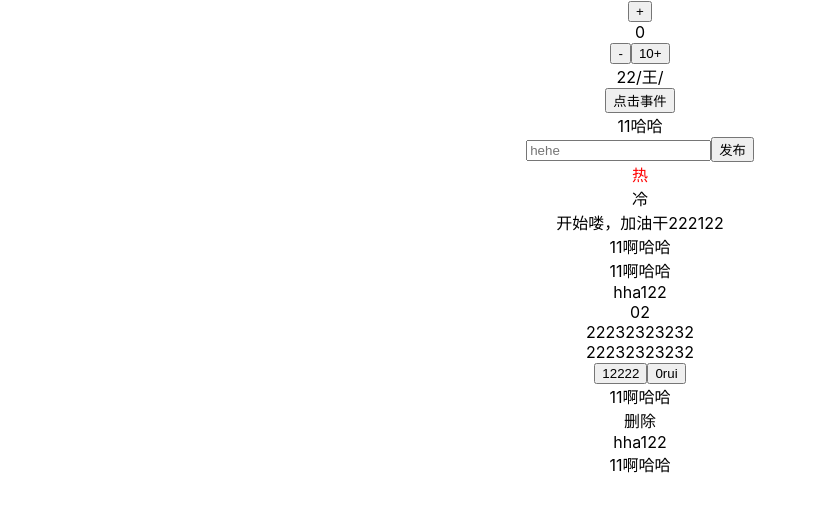
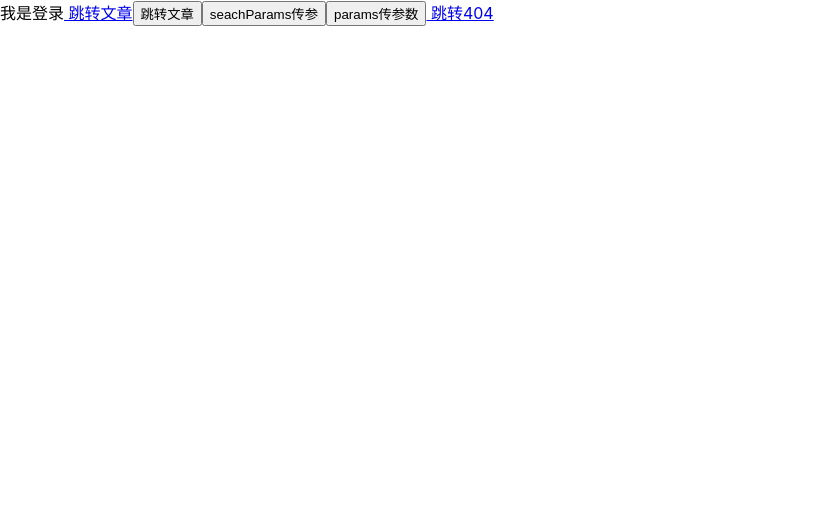
Before and after one commit to Rgp-1466639716/reactTest, a React app: page /Login in a window 1280 px wide. Shown: the top 512 px of the page, without its empty margins (0-817 px from the left). Built offline with nearby package versions, Linux system fonts and the light colour scheme; data requests are answered from the project's data file.

Commit message:
SGC-函数式路由router

```diff
--- a/src/index.js
+++ b/src/index.js
@@ -4,13 +4,15 @@ import React from 'react';
 import ReactDOM from 'react-dom/client';
 import './index.css';
 // 导入项目根组件
-import App from './App';
+// import App from './App';
 import store from './store';
 import { Provider } from 'react-redux';
+import {RouterProvider} from 'react-router-dom';
+import router from './router'
 
 const root = ReactDOM.createRoot(document.getElementById('root'));
 root.render(
   <Provider store={store}>
-    <App />
+    <RouterProvider router={router} />
   </Provider>
 );
--- /dev/null
+++ b/src/page/Articl/index.js
@@ -0,0 +1,13 @@
+import { useSearchParams,useParams } from 'react-router-dom'
+
+const Articl =()=>{
+  // searchParams 传参
+  // const [ params ] = useSearchParams()
+  // const name = params.get('name')
+  // params 传参
+  const params2 = useParams()
+  const name2 = params2.name
+  const id2 =params2.id
+  return<div>我wezhang{name2}{id2}</div>
+}
+export default Articl
--- /dev/null
+++ b/src/page/Layout/About/index.js
@@ -0,0 +1,6 @@
+// import { useSearchParams,useParams } from 'react-router-dom'
+
+const About =()=>{
+  return<div>guanyu</div>
+}
+export default About
--- /dev/null
+++ b/src/page/Layout/Asolo/index.js
@@ -0,0 +1,6 @@
+// import { useSearchParams,useParams } from 'react-router-dom'
+
+const Asolo =()=>{
+  return<div>1yexu</div>
+}
+export default Asolo
--- /dev/null
+++ b/src/page/Layout/index.js
@@ -0,0 +1,15 @@
+// import { useSearchParams,useParams } from 'react-router-dom'
+import { Link, Outlet } from 'react-router-dom'
+const Layout =()=>{
+  return(
+    <div>
+      我是一级路由
+      {/* 二级路由 */}
+      <Link to="/"> 跳转关于</Link>
+      <Link to="/Asolo"> 跳转也许</Link>
+      {/* 二级路由显示位置 */}
+      <Outlet/>
+    </div>
+  )
+}
+export default Layout
--- /dev/null
+++ b/src/page/Login/index.js
@@ -0,0 +1,17 @@
+import { Link, useNavigate } from 'react-router-dom'
+const Login =()=>{
+  const navigate = useNavigate()
+  return (
+    <div>
+      我是登录
+      {/* 声明式 */}
+      <Link to="/Articl"> 跳转文章</Link>
+      {/* 编程式 */}
+      <button onClick = {()=>navigate('/Articl')}>跳转文章</button>
+      <button onClick = {()=>navigate('/Articl?id=1&name=rui')}>seachParams传参</button>
+      <button onClick = {()=>navigate('/Articl/rui/1001')}>params传参数</button>
+      <Link to="/AAA"> 跳转404</Link>
+    </div>
+  )
+}
+export default Login
--- /dev/null
+++ b/src/router/index.js
@@ -0,0 +1,41 @@
+import Login from '../page/Login/index'
+import Articl from '../page/Articl/index'
+import Layout from '../page/Layout'
+import About from '../page/Layout/About'
+import Asolo from '../page/Layout/Asolo'
+import {createBrowserRouter} from 'react-router-dom'
+
+const router = createBrowserRouter([
+  {
+    path:'/',
+    element:<Layout/>,
+    // 二级路由配置
+    children:[
+      // 设置默认二级路由
+      {
+        index:true,
+        element:<About/>
+      },
+      {
+        path:'/Asolo',
+        element:<Asolo/>
+      }
+    ]
+  },
+  {
+    path:'/Login',
+    element:<Login/>
+  },
+  {
+    // path:'/Articl', //searchParams传参
+    path:'/Articl/:name/:id', //params传参
+    element:<Articl/>
+  },
+  // 匹配不到路由了，匹配到这里
+  {
+    path:'*',
+    element:<div>404</div>
+  }
+])
+
+export default router
```
